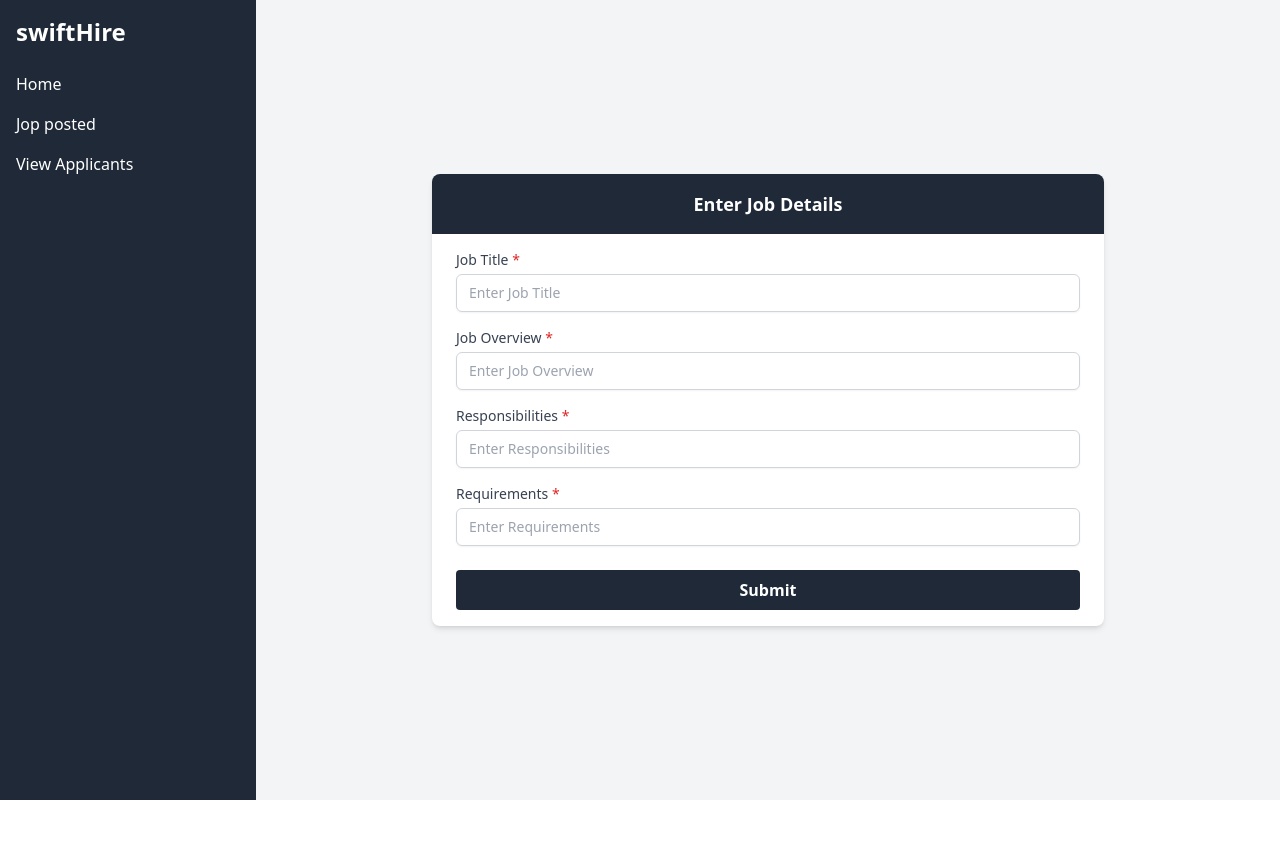
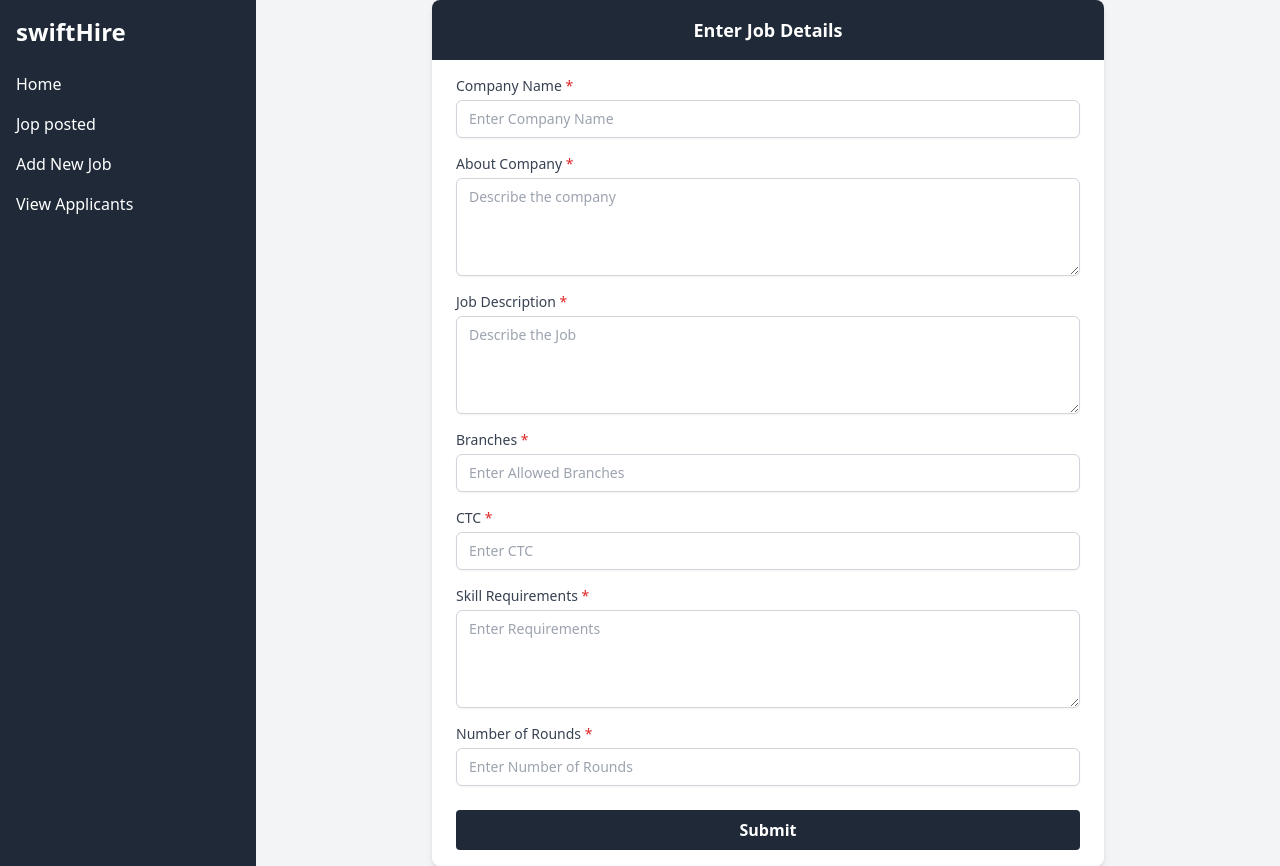
Before and after one commit to dhar003adi/SwiftHire, a React (Vite) app in the folder client/: page /add-job in a window 1280 px wide. Before the commit the page ends 800 px from the top, so only its background shows below. Built offline with nearby package versions, Linux system fonts and the light colour scheme.

Commit message:
Admin Updated according to backend

```diff
--- a/client/src/App.jsx
+++ b/client/src/App.jsx
@@ -6,12 +6,13 @@ import AddJob from "./components/AddJob";
 import UserDetails from "./components/UserDetails";
 import LandingPage from "./pages/LandingPage";
 import Home from "./pages/Home";
-
+import ViewJob from "./pages/ViewJob";
 function App() {
   return (
     <Router>
       <div className="App">
         <Routes>
+          <Route path="/view-job" element={<ViewJob />} />
           <Route path="/add-user" element={<UserDetails />} />
           <Route path="/" element={<LandingPage />} />
           <Route path="/add-job" element={<AddJob />} />
--- a/client/src/components/AddJob.jsx
+++ b/client/src/components/AddJob.jsx
@@ -1,10 +1,10 @@
 import React from "react";
-import Sidebar1 from "./Sidebar1";
+import Sidebar from "./Sidebar1";
 
 const AddJob = () => {
   return (
     <div className="min-h-screen bg-gray-100 flex">
-      <Sidebar1 />
+      <Sidebar />
       <div className="flex flex-1 justify-center items-center px-4 sm:px-6 lg:px-8">
         <div className="max-w-2xl w-full bg-white shadow-md rounded-lg overflow-hidden">
           <div className="px-6 py-4 bg-gray-800 text-white text-center">
@@ -14,61 +14,106 @@ const AddJob = () => {
             <form>
               <div className="mb-4">
                 <label
-                  htmlFor="jobTitle"
+                  htmlFor="companyname"
                   className="block text-sm font-medium text-gray-700"
                 >
-                  Job Title <span className="text-red-600">*</span>
+                  Company Name <span className="text-red-600">*</span>
                 </label>
                 <input
                   type="text"
-                  id="jobTitle"
+                  id="companyname"
                   className="mt-1 block w-full px-3 py-2 border border-gray-300 rounded-md shadow-sm focus:outline-none focus:ring-blue-500 focus:border-blue-500 sm:text-sm"
-                  placeholder="Enter Job Title"
+                  placeholder="Enter Company Name"
                   required
                 />
               </div>
               <div className="mb-4">
                 <label
-                  htmlFor="jobOverview"
+                  htmlFor="aboutcompany"
                   className="block text-sm font-medium text-gray-700"
                 >
-                  Job Overview <span className="text-red-600">*</span>
+                  About Company <span className="text-red-600">*</span>
+                </label>
+                <textarea
+                  id="aboutcompany"
+                  className="mt-1 block w-full px-3 py-2 border border-gray-300 rounded-md shadow-sm focus:outline-none focus:ring-blue-500 focus:border-blue-500 sm:text-sm"
+                  placeholder="Describe the company"
+                  rows="4"
+                  required
+                ></textarea>
+              </div>
+              <div className="mb-4">
+                <label
+                  htmlFor="jobdescription"
+                  className="block text-sm font-medium text-gray-700"
+                >
+                  Job Description <span className="text-red-600">*</span>
+                </label>
+                <textarea
+                  id="jobdescription"
+                  className="mt-1 block w-full px-3 py-2 border border-gray-300 rounded-md shadow-sm focus:outline-none focus:ring-blue-500 focus:border-blue-500 sm:text-sm"
+                  placeholder="Describe the Job"
+                  rows="4"
+                  required
+                ></textarea>
+              </div>
+              <div className="mb-4">
+                <label
+                  htmlFor="branches"
+                  className="block text-sm font-medium text-gray-700"
+                >
+                  Branches <span className="text-red-600">*</span>
                 </label>
                 <input
                   type="text"
-                  id="jobOverview"
+                  id="branches"
                   className="mt-1 block w-full px-3 py-2 border border-gray-300 rounded-md shadow-sm focus:outline-none focus:ring-blue-500 focus:border-blue-500 sm:text-sm"
-                  placeholder="Enter Job Overview"
+                  placeholder="Enter Allowed Branches"
                   required
                 />
               </div>
               <div className="mb-4">
                 <label
-                  htmlFor="responsibilities"
+                  htmlFor="ctc"
                   className="block text-sm font-medium text-gray-700"
                 >
-                  Responsibilities <span className="text-red-600">*</span>
+                  CTC <span className="text-red-600">*</span>
                 </label>
                 <input
                   type="text"
-                  id="responsibilities"
+                  id="ctc"
                   className="mt-1 block w-full px-3 py-2 border border-gray-300 rounded-md shadow-sm focus:outline-none focus:ring-blue-500 focus:border-blue-500 sm:text-sm"
-                  placeholder="Enter Responsibilities"
+                  placeholder="Enter CTC"
                   required
                 />
               </div>
               <div className="mb-4">
                 <label
-                  htmlFor="requirements"
+                  htmlFor="skillreq"
                   className="block text-sm font-medium text-gray-700"
                 >
-                  Requirements <span className="text-red-600">*</span>
+                  Skill Requirements <span className="text-red-600">*</span>
+                </label>
+                <textarea
+                  id="skillreq"
+                  className="mt-1 block w-full px-3 py-2 border border-gray-300 rounded-md shadow-sm focus:outline-none focus:ring-blue-500 focus:border-blue-500 sm:text-sm"
+                  placeholder="Enter Requirements"
+                  rows="4"
+                  required
+                ></textarea>
+              </div>
+              <div className="mb-4">
+                <label
+                  htmlFor="noOfRounds"
+                  className="block text-sm font-medium text-gray-700"
+                >
+                  Number of Rounds <span className="text-red-600">*</span>
                 </label>
                 <input
-                  type="text"
-                  id="requirements"
+                  type="number"
+                  id="noOfRounds"
                   className="mt-1 block w-full px-3 py-2 border border-gray-300 rounded-md shadow-sm focus:outline-none focus:ring-blue-500 focus:border-blue-500 sm:text-sm"
-                  placeholder="Enter Requirements"
+                  placeholder="Enter Number of Rounds"
                   required
                 />
               </div>
--- a/client/src/components/Sidebar1.jsx
+++ b/client/src/components/Sidebar1.jsx
@@ -16,10 +16,18 @@ const Sidebar = () => {
         </li>
         <li>
           <Link
-            to="/profile"
+            to="/view-job"
             className="flex items-center space-x-2 text-white hover:text-gray-300"
           >
             <span className="material-icons">Jop posted</span>
+          </Link>
+        </li>
+        <li>
+          <Link
+            to="/add-job"
+            className="flex items-center space-x-2 text-white hover:text-gray-300"
+          >
+            <span className="material-icons">Add New Job</span>
           </Link>
         </li>
         <li>
--- a/client/src/components/UserDetails.jsx
+++ b/client/src/components/UserDetails.jsx
@@ -19,6 +19,20 @@ const UserDetails = () => {
               <input
                 type="text"
                 id="name"
+                className="mt-1 block w-full px-3 py-2 border border-gray-300 rounded-md shadow-sm focus:outline-none focus:ring-blue-500 focus:border-blue-500 sm:text-sm"
+                required
+              />
+            </div>
+            <div className="mb-4">
+              <label
+                htmlFor="USN"
+                className="block text-sm font-medium text-gray-700"
+              >
+                USN <span className="text-red-600">*</span>
+              </label>
+              <input
+                type="text"
+                id="USN"
                 className="mt-1 block w-full px-3 py-2 border border-gray-300 rounded-md shadow-sm focus:outline-none focus:ring-blue-500 focus:border-blue-500 sm:text-sm"
                 required
               />
--- /dev/null
+++ b/client/src/pages/Component/JobDispCard.jsx
@@ -0,0 +1,14 @@
+import React from "react";
+
+const JobDispCard = ({ company, job }) => {
+  return (
+    <div className="card bg-white shadow-xl rounded-lg overflow-hidden m-4 w-full h-40 flex-shrink-0">
+      <div className="card-body flex flex-col justify-center p-4">
+        <h2 className="card-title text-2xl font-bold">{company}</h2>
+        <p className="text-lg text-gray-600">{job}</p>
+      </div>
+    </div>
+  );
+};
+
+export default JobDispCard;
--- /dev/null
+++ b/client/src/pages/ViewJob.jsx
@@ -0,0 +1,24 @@
+import React from "react";
+import JobDispCard from "./Component/JobDispCard";
+import Sidebar from "../components/Sidebar1";
+const jobs = [
+  { company: "Company A", job: "Software Engineer" },
+  { company: "Company B", job: "Data Scientist" },
+  { company: "Company C", job: "Product Manager" },
+  // Add more jobs as needed
+];
+
+const ViewJob = () => {
+  return (
+    <div className="min-h-screen bg-gray-100 flex">
+      <Sidebar />
+      <div className="flex flex-col items-center p-6 w-full">
+        {jobs.map((job, index) => (
+          <JobDispCard key={index} company={job.company} job={job.job} />
+        ))}
+      </div>
+    </div>
+  );
+};
+
+export default ViewJob;
```
